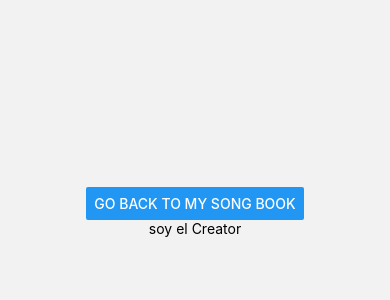
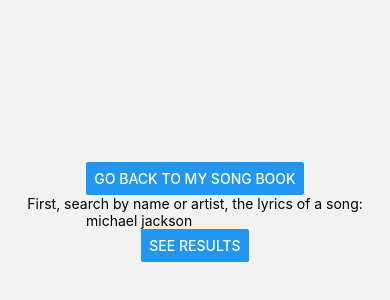
Before and after one commit to santiserena/SongBookApp, a React Native app: screen /Creator in a window 390 px wide. Shown: the part 210-510 px from the top of the page. Built offline with nearby package versions, Linux system fonts and the light colour scheme.

Commit message:
song lyrics get

```diff
--- a/App.js
+++ b/App.js
@@ -16,9 +16,6 @@ export default function App() {
           headerShown: false,
         }}
       >
-        <Tab.Screen name="My Songbook" component={MySongBook} />
-        <Tab.Screen name="Explorer" component={Explorer} />
-        <Tab.Screen name="Settings" component={SettingsScreen} />
         <Tab.Screen
           name="Creator"
           component={Creator}
@@ -29,6 +26,9 @@ export default function App() {
             tabBarButton: () => null,
           }}
         />
+          <Tab.Screen name="My Songbook" component={MySongBook} />
+          <Tab.Screen name="Explorer" component={Explorer} />
+          <Tab.Screen name="Settings" component={SettingsScreen} />
       </Tab.Navigator>
     </NavigationContainer>
   );
--- a/components/Creator/Creator.jsx
+++ b/components/Creator/Creator.jsx
@@ -1,13 +1,32 @@
-import { View, Text, Button } from "react-native-web";
+import { useState } from "react";
+import axios from "react-native-axios";
+import { View, Text, Button, TextInput, ActivityIndicator } from "react-native-web";
 
 export default function Creator() {
+  const [toSearch, setToSearch] = useState("");
+
+  const search = async () => {
+    let res = await axios.get(
+      "https://api.happi.dev/v1/music?q=Get%20Lucky&limit=&apikey=0c08e7DktNviaZReOp8XSQooIY9iIMhAHKHazpQzI9w2osMaUfKy8Qmn&type=:type&lyrics=1"
+    );
+    console.log("soy el buscador", res.data);
+  };
+
   return (
+
     <View style={{ flex: 1, justifyContent: "center", alignItems: "center" }}>
       <Button
         onPress={() => navigation.navigate("My Songbook")}
         title="Go back to my song book"
       />
-      <Text>soy el Creator</Text>
+      {/* <ActivityIndicator size='large'/> */}
+
+      <Text>First, search by name or artist, the lyrics of a song:</Text>
+      <TextInput
+        onChangeText={(ev) => setToSearch(ev)}
+        placeholder="michael jackson"
+      />
+      <Button onPress={() => search()} title="See results" />
     </View>
   );
 }
--- a/package.json
+++ b/package.json
@@ -17,6 +17,7 @@
     "react": "17.0.2",
     "react-dom": "17.0.2",
     "react-native": "0.68.2",
+    "react-native-axios": "^0.17.1",
     "react-native-web": "0.17.7"
   },
   "devDependencies": {
```
Also changed, not shown: 1 other file (tests, documents, lock files or other folders).
